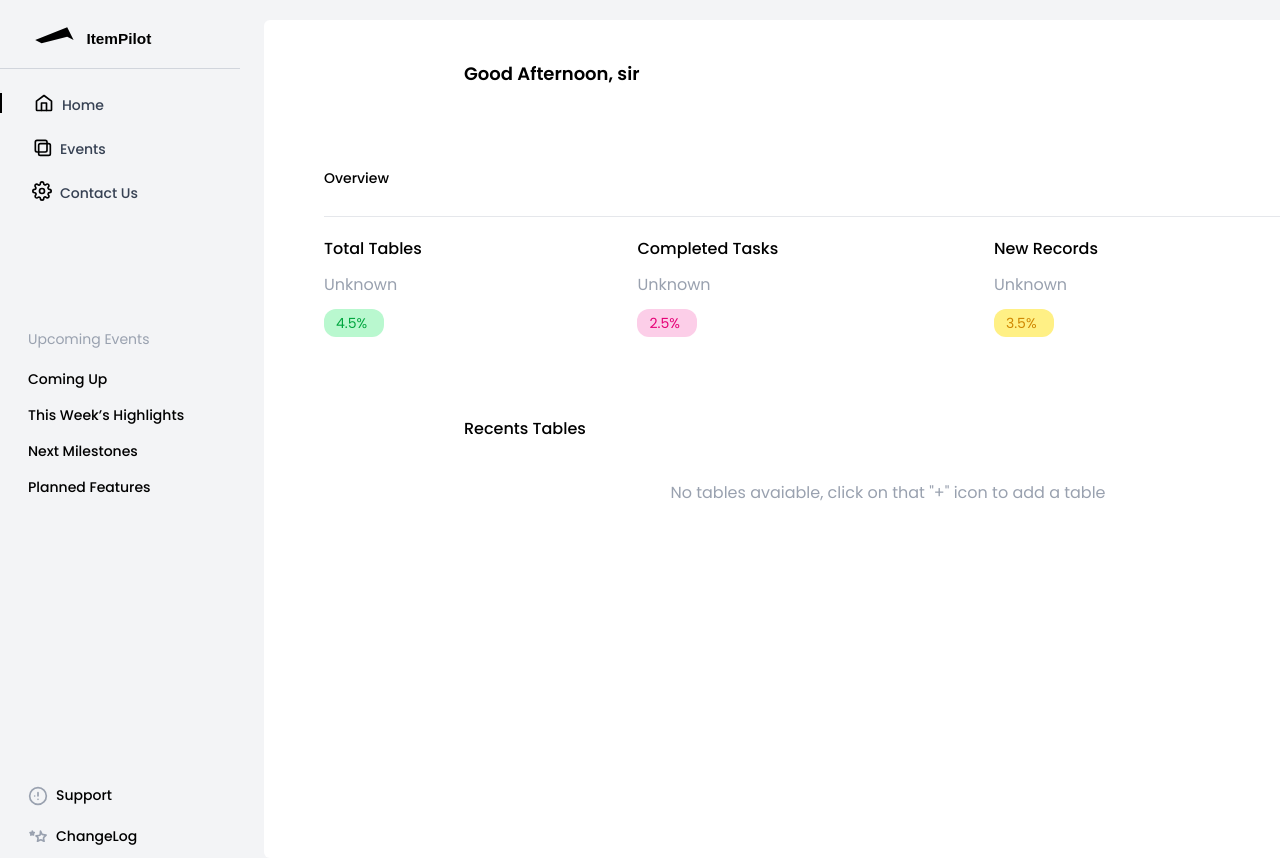
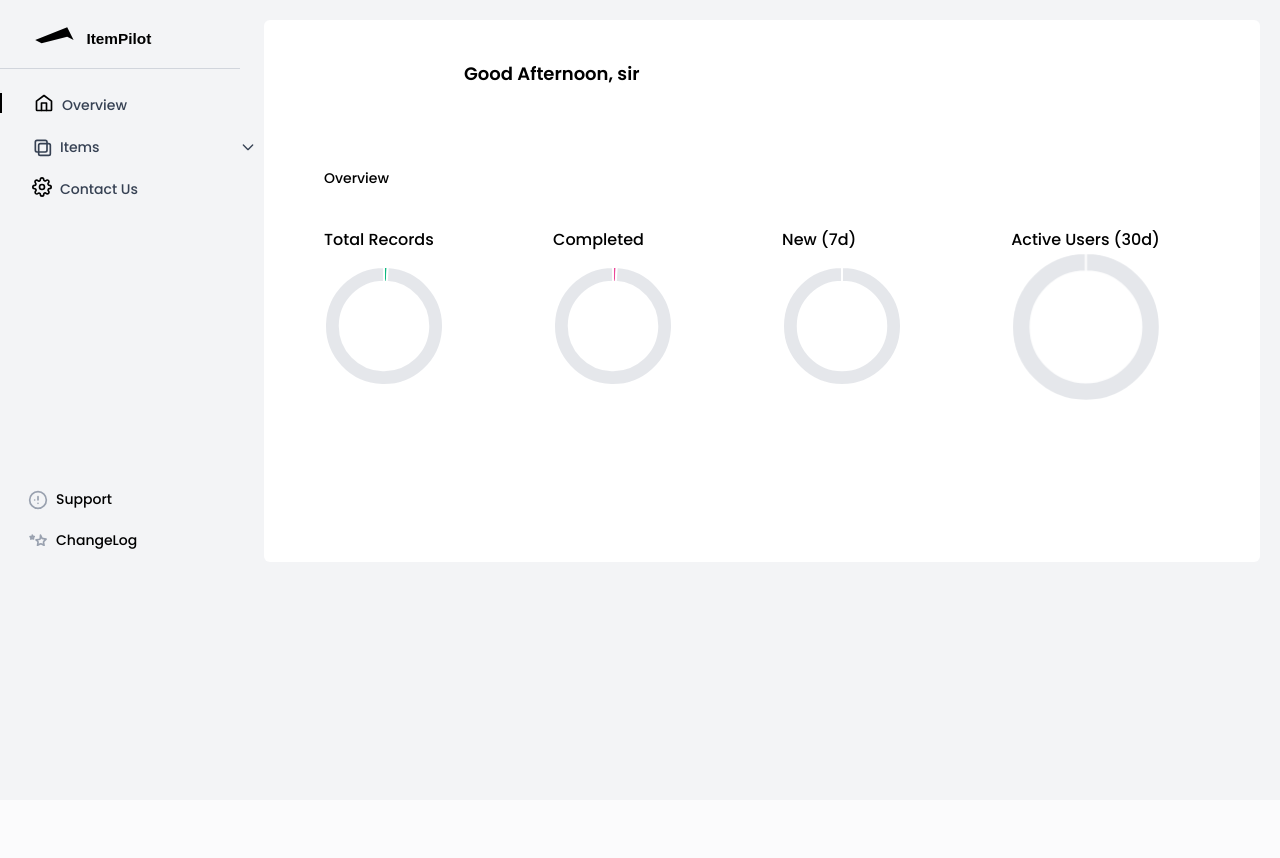
Before and after one commit to Sylejman540/ItemPilot, a PHP site: page /home.php in a window 1280 px wide. After the commit the page ends 549 px from the top, so only its background shows below. Run offline with PHP 8.4, Linux system fonts and the light colour scheme; tables that the repository leaves empty or names only in its code hold one stand-in row (values such as "Sample post").

Commit message:
Universal Table
The universal table is almost finished, I gotta work on the inputs/labels part where would I be able to edit them.

```diff
--- a/home.php
+++ b/home.php
@@ -1,5 +1,41 @@
 <?php
- require_once "register/register.php";
+  require_once __DIR__ . "/db.php";
+  require_once "register/register.php";
+
+  session_start();
+  $uid = $_SESSION['user_id'] ?? 0;
+
+    // 1️⃣ Total records in `universal`
+  $totalRecords = $conn
+    ->query("SELECT COUNT(*) FROM universal")
+    ->fetch_row()[0];
+
+  // 2️⃣ “Completed” entries (whatever you’re calling completed in your status column)
+  $completed = $conn
+    ->query("
+      SELECT COUNT(*)
+        FROM universal
+       WHERE status = 'completed'
+    ")
+    ->fetch_row()[0];
+
+  // 3️⃣ New records in the last 7 days
+  $newLast7 = $conn
+    ->query("
+      SELECT COUNT(*)
+        FROM universal
+       WHERE created_at >= DATE_SUB(NOW(), INTERVAL 7 DAY)
+    ")
+    ->fetch_row()[0];
+
+  // 4️⃣ Active users in the last 30 days (distinct user_id)
+  $activeUsers = $conn
+    ->query("
+      SELECT COUNT(DISTINCT user_id)
+        FROM universal
+       WHERE updated_at >= DATE_SUB(NOW(), INTERVAL 30 DAY)
+    ")
+    ->fetch_row()[0];
 ?>
 <!DOCTYPE html>
 <html lang="en" class="overflow-x-hidden">
@@ -39,27 +75,35 @@
           <div class="w-[2px] h-5 bg-black mt-1"></div>
         <div class="hover:bg-gray-200 rounded-md w-60 py-1 cursor-pointer px-2 flex gap-2" id="home">
           <svg xmlns="http://www.w3.org/2000/svg" class="w-5 h-5 ml-4" fill="none" viewBox="0 0 24 24" stroke="currentColor" stroke-width="2" stroke-linecap="round" stroke-linejoin="round"><path d="M3 9.75L12 3l9 6.75v10.5a.75.75 0 0 1-.75.75H3.75a.75.75 0 0 1-.75-.75V9.75z" /><path d="M9 21V12h6v9" /></svg>
-          <li><a href="#home" class="font-medium text-sm text-gray-700 hover:text-black">Home</a></li>
+          <li><a href="#home" class="font-medium text-sm text-gray-700 hover:text-black">Overview</a></li>
         </div>
         </div>
-        <div class="flex gap-2 ml-6 mt-3 hover:bg-gray-200 rounded-md w-60 py-1 cursor-pointer px-2" id="events">
-          <svg xmlns="http://www.w3.org/2000/svg" class="w-5 h-5" fill="none" viewBox="0 0 24 24" stroke="currentColor" stroke-width="2" stroke-linecap="round"  stroke-linejoin="round"><rect x="4" y="4" width="14" height="14" rx="2" /><rect x="8" y="8" width="14" height="14" rx="2" /></svg>
-          <li><a href="#events" class="font-medium text-sm text-gray-700 hover:text-black">Events</a></li>
-        </div>
+      <div class="relative group">
+      <!-- Trigger, with your exact old styling -->
+      <div class="flex gap-2 ml-6 mt-3 hover:bg-gray-200 rounded-md w-60 py-1 cursor-pointer px-2 items-center" id="events">
+        <svg xmlns="http://www.w3.org/2000/svg" class="w-5 h-5 text-gray-700" fill="none" viewBox="0 0 24 24" stroke="currentColor" stroke-width="2" stroke-linecap="round" stroke-linejoin="round"> <rect x="4" y="4" width="14" height="14" rx="2" /><rect x="8" y="8" width="14" height="14" rx="2" /></svg>
+        <span class="font-medium text-sm text-gray-700 group-hover:text-black">Items</span>
+        <svg class="ml-auto h-4 w-4 text-gray-700 group-hover:text-black" fill="none" viewBox="0 0 24 24" stroke="currentColor" stroke-width="2" stroke-linecap="round" stroke-linejoin="round"><path d="M19 9l-7 7-7-7" /></svg>
+      </div>
+
+      <!-- Dropdown menu -->
+      <ul class="absolute left-6 px-4 top-full mt-1 w-60 bg-white rounded-md shadow-lg opacity-0 invisible group-hover:opacity-100 group-hover:visible transition-all z-10">
+        <?php
+          $result = $conn->query("SELECT * FROM universal WHERE user_id = {$uid} ORDER BY id DESC");
+        ?>
+         <a href="categories/Universal Table/insert_universal.php">
+          <?php while($row = $result->fetch_assoc()): ?>
+          <div class="py-2"><?php echo htmlspecialchars($row['title']) ?></div>
+          <?php endwhile; ?>
+        </a></li>
+      </ul>
+      </div>
         <div class="flex mt-3 ml-6 gap-2 hover:bg-gray-200 rounded-md w-60 py-1 cursor-pointer px-2" id="contact">
           <svg xmlns="http://www.w3.org/2000/svg" class="w-5 h-5" fill="none" viewBox="0 0 24 24" stroke="currentColor" stroke-width="2" stroke-linecap="round" stroke-linejoin="round"><circle cx="12" cy="12" r="3" /><path d="M19.4 15a1.65 1.65 0 0 0 .33 1.82l.06.06a2 2 0 1 1-2.83 2.83l-.06-.06a1.65 1.65 0 0 0-1.82-.33 1.65 1.65 0 0 0-1 1.51V21a2 2 0 1 1-4 0v-.09a1.65 1.65 0 0 0-1-1.51 1.65 1.65 0 0 0-1.82.33l-.06.06a2 2 0 1 1-2.83-2.83l.06-.06a1.65 1.65 0 0 0 .33-1.82 1.65 1.65 0 0 0-1.51-1H3a2 2 0 1 1 0-4h.09a1.65 1.65 0 0 0 1.51-1 1.65 1.65 0 0 0-.33-1.82l-.06-.06a2 2 0 1 1 2.83-2.83l.06.06a1.65 1.65 0 0 0 1.82.33H9a1.65 1.65 0 0 0 1-1.51V3a2 2 0 1 1 4 0v.09a1.65 1.65 0 0 0 1 1.51 1.65 1.65 0 0 0 1.82-.33l.06-.06a2 2 0 1 1 2.83 2.83l-.06.06a1.65 1.65 0 0 0-.33 1.82V9a1.65 1.65 0 0 0 1.51 1H21a2 2 0 1 1 0 4h-.09a1.65 1.65 0 0 0-1.51 1z" /></svg>
           <li><a href="#contact" class="font-medium text-sm text-gray-700 hover:text-black">Contact Us</a></li>
         </div>
       </ul>
     </nav>
-
-    <section class="ml-5 mt-30">
-      <h6 class="text-sm text-gray-400 px-2">Upcoming Events</h6>
-      <h3 class="text-sm font-medium text-black mt-4 hover:bg-gray-200 rounded-md w-60 py-1 cursor-pointer px-2">Coming Up</h3>
-      <h3 class="text-sm font-medium text-black mt-2 hover:bg-gray-200 rounded-md w-60 py-1 cursor-pointer px-2">This Week’s Highlights</h3>
-      <h3 class="text-sm font-medium text-black mt-2 hover:bg-gray-200 rounded-md w-60 py-1 cursor-pointer px-2">Next Milestones</h3>
-      <h3 class="text-sm font-medium text-black mt-2 hover:bg-gray-200 rounded-md w-60 py-1 cursor-pointer px-2">Planned Features</h3>
-    </section>
 
     <section class="ml-5 mt-70">
       <div class="flex gap-2 hover:bg-gray-200 rounded-md w-60 cursor-pointer px-2 mt-2 mb-2">
@@ -82,60 +126,36 @@
     <!-- Header -->
     <header class="flex justify-between md:ml-0 md:mr-0 md:mt-0 ml-4 mr-4 md:px-50">
       <h1 class="text-lg font-semibold">Good Afternoon, sir<h1>
-      <!-- The + Button -->
-      <div class="flex justify-end" id="home">
-        <button type="button" data-modal-target="categories" class="modal-open">
-          <svg xmlns="http://www.w3.org/2000/svg" class="w-6 h-6 text-black cursor-pointer md:mt-0 mt-1" fill="none" viewBox="0 0 24 24" stroke="currentColor" stroke-width="2"><line x1="12" y1="5" x2="12" y2="19" stroke-linecap="round" stroke-linejoin="round"/><line x1="5" y1="12" x2="19" y2="12" stroke-linecap="round" stroke-linejoin="round"/></svg>
-        </button>
-      </div>
     </header>
 
     <article class="ml-8 md:ml-15 md:mr-25">
       <h4 class="md:text-sm text-md font-medium mt-20 mb-5">Overview</h4>
-      <div class="h-[1px] bg-gray-200 w-90 mt-2 md:hidden"></div>
-      <!-- 4 Lines -->
-      <div class="md:flex hidden justify-between">
-        <div class="h-[1px] bg-gray-200 w-68 mt-2"></div>
-        <div class="h-[1px] bg-gray-200 w-68 mt-2"></div>
-        <div class="h-[1px] bg-gray-200 w-68 mt-2"></div>
-        <div class="h-[1px] bg-gray-200 w-68 mt-2"></div>
-      </div>
 
       <div class="md:flex md:justify-between">
+        <!-- Total Records -->
         <div class="grid">
-          <h3 class="text-md font-medium mt-5">Total Tables</h3>
-          <h1 class="mt-3 text-gray-400">Unknown</h1>
-          <span class="bg-green-200 text-green-600 py-1 px-3 w-15 rounded-xl text-sm mt-3">4.5%</span>
-          <div class="h-[1px] bg-gray-200 w-90 mt-2 md:hidden"></div>
+          <h3 class="text-md font-medium mt-5">Total Records</h3>
+          <canvas id="chart1" data-value="<?php echo $totalRecords ?>" width="120" height="80"></canvas>
         </div>
 
+        <!-- Completed -->
         <div class="grid">
-          <h3 class="text-md font-medium mt-5">Completed Tasks</h3>
-          <h1 class="mt-3 text-gray-400">Unknown</h1>
-          <span class="bg-pink-200 text-pink-600 py-1 px-3 w-15 rounded-xl text-sm mt-3">2.5%</span>
-          <div class="h-[1px] bg-gray-200 w-90 mt-2 md:hidden"></div>
+          <h3 class="text-md font-medium mt-5">Completed</h3>
+          <canvas id="chart2" data-value="<?php echo $completed ?>" width="120" height="80"></canvas>
         </div>
 
+        <!-- New (7d) -->
         <div class="grid">
-          <h3 class="text-md font-medium mt-5">New Records</h3>
-          <h1 class="mt-3 text-gray-400">Unknown</h1>
-          <span class="bg-yellow-200 text-yellow-600 py-1 px-3 w-15 rounded-xl text-sm mt-3">3.5%</span>
-          <div class="h-[1px] bg-gray-200 w-90 mt-2 md:hidden"></div>
+          <h3 class="text-md font-medium mt-5">New (7d)</h3>
+          <canvas id="chart3" data-value="<?php echo $newLast7 ?>" width="120" height="80"></canvas>
         </div>
 
+        <!-- Active Users (30d) -->
         <div class="grid">
-          <h3 class="text-md font-medium mt-5">Active Users</h3>
-          <h1 class="mt-3 text-gray-400">Unknown</h1>
-          <span class="bg-red-200 text-red-600 py-1 px-3 w-15 rounded-xl text-sm mt-3">0.5%</span>
-          <div class="h-[1px] bg-gray-200 w-90 mt-2 md:hidden"></div>
+          <h3 class="text-md font-medium mt-5">Active Users (30d)</h3>
+          <canvas id="chart4" data-value="<?php echo $activeUsers ?>" width="120" height="80"></canvas>
         </div>
       </div>
-    </article>
-
-    <article class="md:ml-0 ml-8 md:mr-0 mr-8 md:px-50">
-      <!-- Recents Tables -->
-      <h2 class="text-md font-medium mt-20">Recents Tables</h2>
-      <p class="text-gray-400 text-center mt-10">No tables avaiable, click on that "+" icon to add a table</p>
     </article>
   </section>
 
@@ -185,11 +205,11 @@
 
   <!-- Event Section --->
   <section class="bg-white rounded-md md:mt-5 md:mr-5 py-10 hidden w-full" id="event-right">
-    <h4 class="text-lg font-medium md:mt-20 mb-5 md:px-50 text-center md:text-start">Events</h4>
+    <h4 class="text-lg font-medium md:mt-20 mb-5 md:px-50 text-center md:text-start">Tables</h4>
 
     <div class="md:flex md:justify-between md:px-50 md:ml-0 md:mr-0 ml-4 mr-4">
       <div class="flex gap-5">
-        <input type="search" placeholder="Search events..." class="rounded-lg px-2 border-1 border-gray-300 h-10 w-80">
+        <input type="search" placeholder="Search tables..." class="rounded-lg px-2 border-1 border-gray-300 h-10 w-80">
         <select name="" id="" class="border-1 border-gray-300 rounded-lg px-2">
           <option value="name">Sort by name</option>
           <option value="date">Sort by date</option>
@@ -198,18 +218,61 @@
       </div>
 
       <div class="flex justify-center md:block">
-        <button class="bg-black text-white rounded-lg py-1 px-4 cursor-pointer md:mt-0 mt-5" type="submit">Check for more</button>
+        <button class="bg-black text-white rounded-lg py-1 px-4 cursor-pointer md:mt-0 mt-5 modal-open" type="submit" data-modal-target="categories">Choose a template</button>
       </div>
     </div>
 
     <div class="h-[1px] bg-gray-200 md:w-240 w-100 mt-2 md:ml-50 md:mr-0 ml-4 mr-4"></div>
 
-    <p class="text-center text-gray-400 mt-20">No available events..</p>
+    <?php
+      $result = $conn->query("SELECT * FROM universal WHERE user_id = {$uid} ORDER BY id DESC");
+    ?>
+    <div class="container mx-auto px-4 py-6">
+     <?php if ($result->num_rows): ?>
+    <div class="overflow-x-auto bg-white shadow rounded-lg">
+      <table class="min-w-full divide-y divide-gray-200">
+        <thead class="bg-gray-50">
+          <tr>
+            <th class="px-6 py-3 text-left text-xs font-semibold text-gray-600 uppercase tracking-wider">Name</th>
+            <th class="px-6 py-3 text-left text-xs font-semibold text-gray-600 uppercase tracking-wider">Notes</th>
+            <th class="px-6 py-3 text-left text-xs font-semibold text-gray-600 uppercase tracking-wider">Assignee</th>
+            <th class="px-6 py-3 text-left text-xs font-semibold text-gray-600 uppercase tracking-wider">Status</th>
+            <th class="px-6 py-3 text-left text-xs font-semibold text-gray-600 uppercase tracking-wider">Created At</th>
+          </tr>
+        </thead>
+        <tbody class="bg-white divide-y divide-gray-200">
+          <?php while($row = $result->fetch_assoc()): ?>
+            <tr class="odd:bg-gray-50 hover:bg-gray-100 transition-colors">
+              <td class="px-6 py-4 whitespace-nowrap text-sm text-gray-700"><?php echo htmlspecialchars($row['name']) ?></td>
+              <td class="px-6 py-4 whitespace-normal text-sm text-gray-700"><?php echo htmlspecialchars($row['notes']) ?></td>
+              <td class="px-6 py-4 whitespace-nowrap text-sm text-gray-700"><?php echo htmlspecialchars($row['assignee']) ?></td>
+              <td class="px-6 py-4 whitespace-nowrap">
+                <span class="inline-flex px-2 text-xs font-semibold leading-5 rounded-full
+                  <?php
+                    echo $row['status']==='completed'
+                      ? 'bg-green-100 text-green-800'
+                      : ($row['status']==='pending'
+                         ? 'bg-yellow-100 text-yellow-800'
+                         : 'bg-gray-100 text-gray-800');
+                  ?>">
+                  <?php echo htmlspecialchars(ucfirst($row['status'])) ?>
+                </span>
+              </td>
+              <td class="px-6 py-4 whitespace-nowrap text-sm text-gray-500"><?php echo htmlspecialchars($row['created_at']) ?></td>
+            </tr>
+          <?php endwhile; ?>
+        </tbody>
+      </table>
+    </div>
+  <?php else: ?>
+    <p class="text-center text-gray-400 mt-20">No records available, choose a template and create one!</p>
+  <?php endif; ?>
+  </div>
   </section>
 
 
   <!-- CATEGORIES MODAL -->
-  <main id="categories" class="fixed inset-0 z-50 hidden max-w-md mx-auto p-12 overflow-auto shadow-md mt-10 mb-10 bg-white/100 ">
+  <main id="categories" class="fixed inset-0 z-50 hidden max-w-md mx-auto p-12 overflow-auto shadow-md rounded-lg mt-5 mb-5 bg-white/100">
     <!-- Header -->
     <header class="flex justify-between">
       <h1 class="text-xl font-semibold">Choose a template</h1>
@@ -220,7 +283,7 @@
     <section class="mt-20 space-y-5">
     <a href="categories/Universal Table/insert_universal.php">
       <!-- Universal Table -->
-      <article class="flex justify-between items-center mb-4">
+      <article class="flex justify-between items-center mb-4" id="blank">
         <div class="border rounded-sm px-3 py-2 flex items-center justify-center">
           <svg xmlns="http://www.w3.org/2000/svg" class="w-6 h-6 text-black" fill="none" viewBox="0 0 24 24" stroke="currentColor" stroke-width="2"><line x1="12" y1="5" x2="12" y2="19" stroke-linecap="round" stroke-linejoin="round"/><line x1="5" y1="12" x2="19" y2="12" stroke-linecap="round" stroke-linejoin="round"/></svg>
         </div>
@@ -341,7 +404,51 @@
     </section>
 </main>
 
+<script src="https://cdn.jsdelivr.net/npm/chart.js"></script>
 <script>
+    const cfg = [
+    { id: 'chart1', color: '#10B981' },
+    { id: 'chart2', color: '#EC4899' },
+    { id: 'chart3', color: '#FBBF24' },
+    { id: 'chart4', color: '#EF4444' },
+  ];
+
+  cfg.forEach(({id, color}) => {
+    const c = document.getElementById(id);
+    const v = +c.dataset.value;
+    new Chart(c.getContext('2d'), {
+      type: 'doughnut',
+      data: {
+        datasets: [{
+          data: [v, Math.max(0, 100 - v)],
+          backgroundColor: [color, '#E5E7EB'],
+          hoverOffset: 4
+        }]
+      },
+      options: {
+        cutout: '75%',
+        plugins: {
+          legend: { display: false },
+          tooltip: { enabled: false },
+          // center‑label plugin if you like
+        }
+      }
+    });
+  });
+
+    document.querySelectorAll('.template-item').forEach(el => {
+    el.addEventListener('click', () => {
+      const id   = el.dataset.id;
+      const name = el.dataset.name;
+
+      // 1) Shfaq emrin që ke klikuar
+      document.getElementById('selectedTemplate').textContent = name;
+
+      // 2) Redirect drejt asaj tabeleje (me parametra GET)
+      window.location.href = `home.php?table_id=${id}`;
+    });
+  });
+
     const menuBtn       = document.getElementById('menuBtn');
     const sidebar       = document.getElementById('sidebar');
     const hamburgerIcon = document.getElementById('hamburgerIcon');
```
Also changed, not shown: categories/Universal Table/edit.php (+15 -37 lines), categories/Universal Table/insert_universal.php (+186 -57 lines), categories/Universal Table/universal.php (deleted, +0 -59 lines), categories/Universal Table/update_cell.php (added, +22 -0 lines), categories/Universal Table/uploads/hero.png (added), categories/Universal Table/uploads/icon(1).png (added), categories/Universal Table/uploads/marketing(2).png (added), images/arrow.png.
